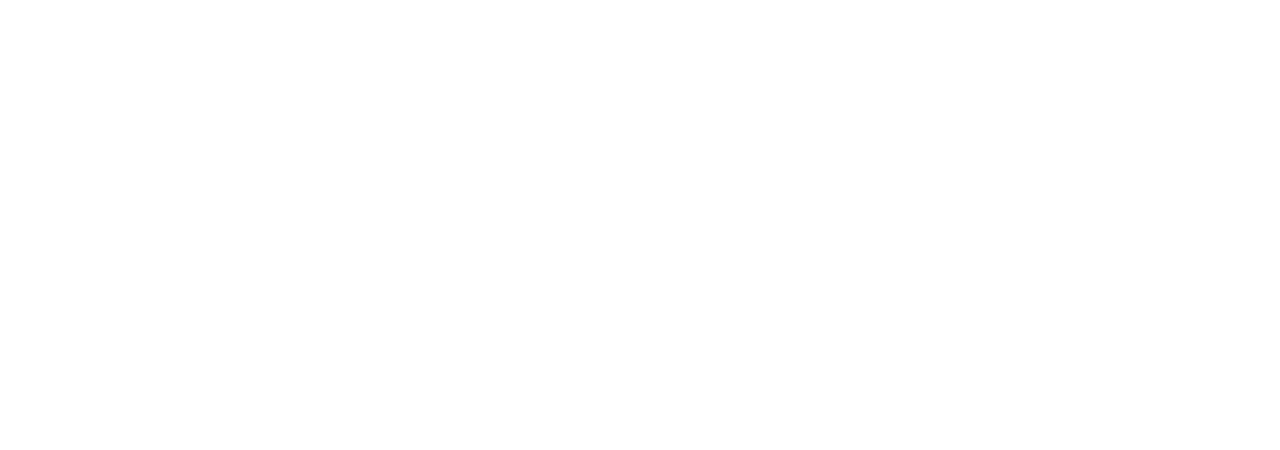
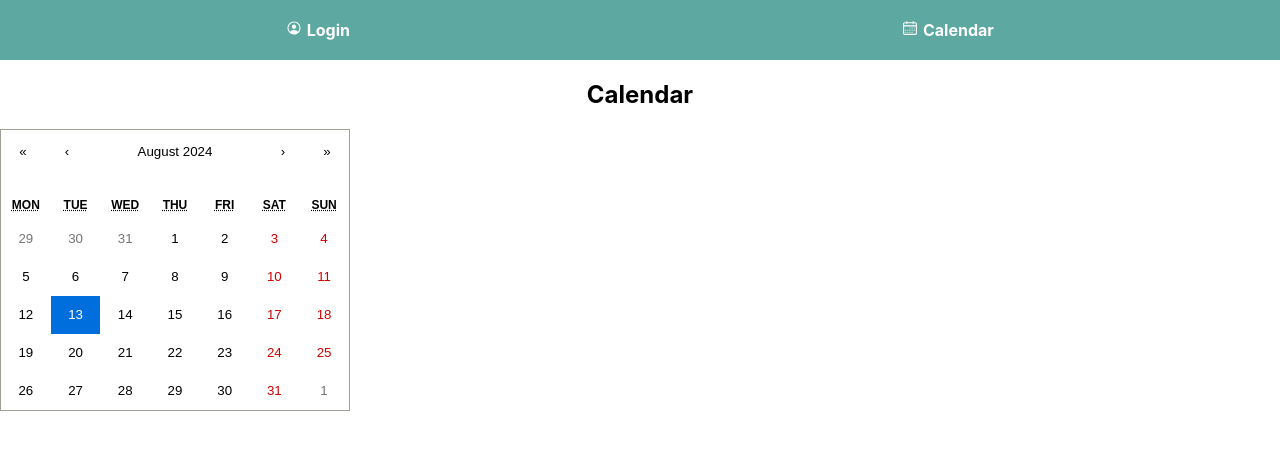
Before and after one commit to elab-development/internet-tehnologije-projekat-interaktivnikalendar_2020_0095, a React (Create React App) app in the folder react_aplikacija/: page /calendar in a window 1280 px wide. Before the commit this address had no page. Shown: the top 450 px of the page. Built offline with nearby package versions, Linux system fonts and the light colour scheme.

Commit message:
Osnove kalendara

```diff
--- a/react_aplikacija/package.json
+++ b/react_aplikacija/package.json
@@ -7,6 +7,7 @@
     "@testing-library/react": "^13.4.0",
     "@testing-library/user-event": "^13.5.0",
     "react": "^18.3.1",
+    "react-calendar": "^5.0.0",
     "react-dom": "^18.3.1",
     "react-icons": "^5.3.0",
     "react-router-dom": "^6.26.1",
--- a/react_aplikacija/src/App.js
+++ b/react_aplikacija/src/App.js
@@ -1,5 +1,5 @@
 
-
+/*
 import React from 'react';
 import { BrowserRouter as Router, Route, Routes } from 'react-router-dom';
 import NavBar from './components/NavBarLogin';
@@ -37,4 +37,38 @@
   );
 }
 
+export default App;*/
+
+
+import React from 'react';
+import { BrowserRouter as Router, Route, Routes } from 'react-router-dom';
+import NavBar from './components/NavBarLogin'; // Pretpostavljam da je to nav bar za početnu stranicu
+import LoginPage from './components/LoginPage';
+import DashboardPage from './components/DashboardPage';
+import HomePage from './components/HomePage';
+import MyCalendar from './components/MyCalendar';
+import AllEvents from './components/AllEvents';
+import Logout from './components/Logout';
+import CalendarPage from './components/Calendar'; // Importuj CalendarPage
+import './App.css';
+
+function App() {
+  return (
+    <Router>
+      <div className="App">
+        <NavBar /> {/* Pretpostavljam da je to nav bar sa Login i Calendar */}
+        <Routes>
+          <Route path="/" element={<HomePage />} />
+          <Route path="/login" element={<LoginPage />} />
+          <Route path="/dashboard" element={<DashboardPage />} />
+          <Route path="/my-calendar" element={<MyCalendar />} />
+          <Route path="/all-events" element={<AllEvents />} />
+          <Route path="/logout" element={<Logout />} />
+          <Route path="/calendar" element={<CalendarPage />} /> {/* Dodaj ovu rutu */}
+        </Routes>
+      </div>
+    </Router>
+  );
+}
+
 export default App;
--- /dev/null
+++ b/react_aplikacija/src/components/Calendar.jsx
@@ -0,0 +1,23 @@
+import React, { useState } from 'react';
+import Calendar from 'react-calendar';
+import 'react-calendar/dist/Calendar.css'; // Stilovi za kalendar
+
+const CalendarPage = () => {
+  const [date, setDate] = useState(new Date());
+
+  const handleDateChange = (newDate) => {
+    setDate(newDate);
+  };
+
+  return (
+    <div className="calendar-container">
+      <h2>Calendar</h2>
+      <Calendar
+        onChange={handleDateChange}
+        value={date}
+      />
+    </div>
+  );
+};
+
+export default CalendarPage;
--- a/react_aplikacija/src/components/NavBarLogin.jsx
+++ b/react_aplikacija/src/components/NavBarLogin.jsx
@@ -1,4 +1,4 @@
-
+/*
 import React from 'react';
 import { IoPersonCircleOutline } from "react-icons/io5";
 import { RxCalendar } from "react-icons/rx";
@@ -29,3 +29,33 @@
 };
 
 export default NavBar;
+*/
+
+import React from 'react';
+import { IoPersonCircleOutline } from "react-icons/io5";
+import { RxCalendar } from "react-icons/rx";
+import { Link } from 'react-router-dom';
+
+
+const NavBar = () => {
+  return (
+    <nav className="navbar">
+      <div className="navbar-container">
+        <div className="navbar-links">
+          <div className="navBar">
+            <Link to="/login" className="navBarItem">
+              <IoPersonCircleOutline /> <b>Login</b>
+            </Link>
+
+            <Link to="/calendar" className="navBarItem">
+              <RxCalendar /> <b>Calendar</b>
+            </Link>
+
+          </div>
+        </div>
+      </div>
+    </nav>
+  );
+};
+
+export default NavBar;
```
Also changed, not shown: 1 other file (tests, documents, lock files or other folders).
